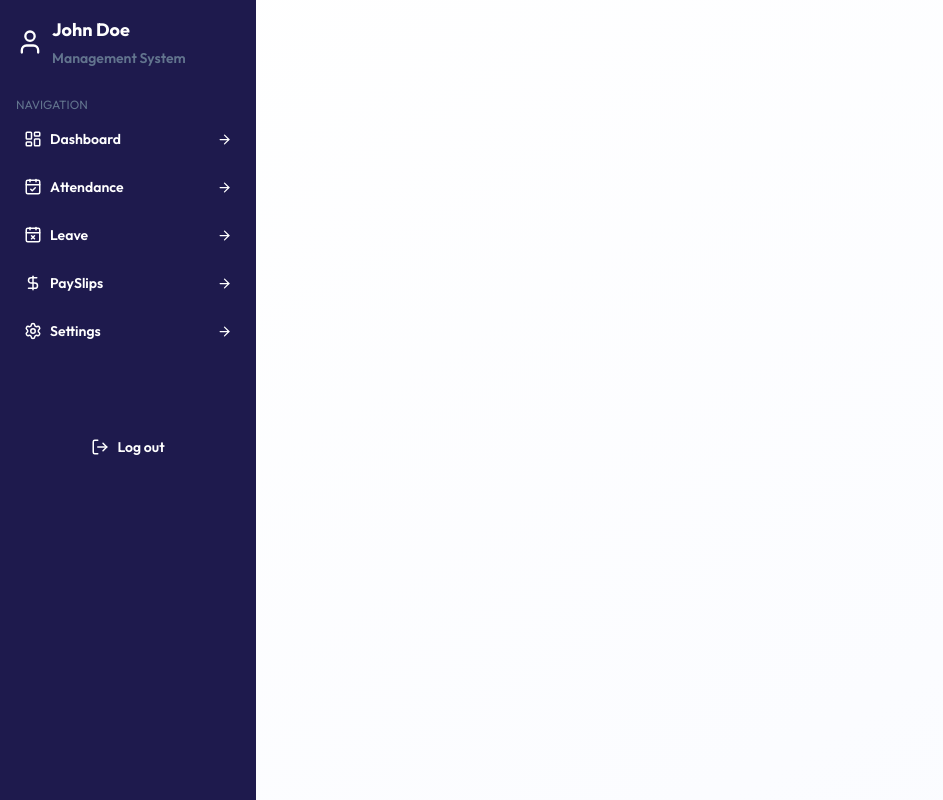
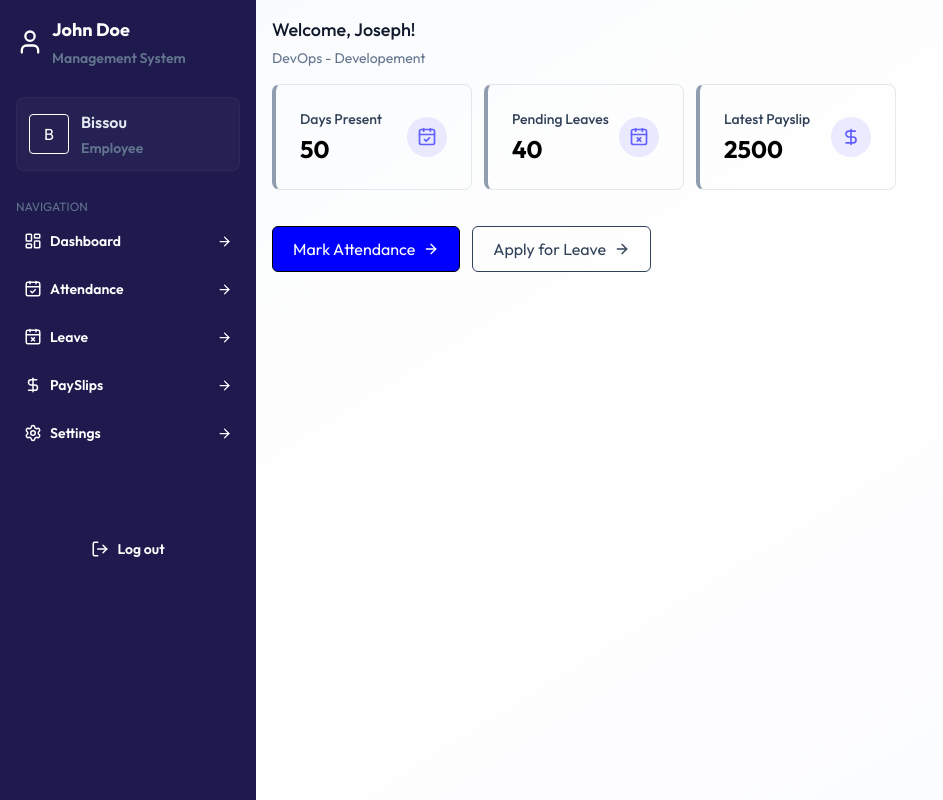
Before and after one commit to IzzaYoucef/Full-Stack-Employee-Management-System, a React (Vite) app in the folder client/: page /dashboard in a window 1280 px wide. Shown: the whole page, without its empty margins (0-943 px from the left). Built offline with nearby package versions, Linux system fonts and the light colour scheme.

Commit message:
added employee-dashboard + admin-dashboard (UI)

```diff
--- /dev/null
+++ b/client/src/components/AdminDashboard.jsx
@@ -0,0 +1,32 @@
+import React from 'react'
+import { UsersIcon, CalendarX, DollarSign } from 'lucide-react'
+
+const AdminDashboard = ({ data }) => {
+
+  const cardItems = [
+    { title: "Total Employees", icon: UsersIcon, number: 50 },
+    { title: "Pending Leave Requests", icon: CalendarX, number: 2},
+    { title: "Monthly Payroll", icon: DollarSign, number: 2500 },
+  ]
+
+  return (
+    <div className='flex gap-3'>
+      {cardItems.map((item) => (
+        <div
+          key={item.title}
+          className='flex justify-between items-center p-6 border border-gray-200 border-l-4 border-l-[#615FFF] rounded-lg w-60'
+        >
+          <div className='flex flex-col gap-1'>
+            <p className='font-medium text-sm text-[#314158]'>{item.title}</p>
+            <h1 className='font-bold text-2xl text-[#0F172B]'>{item.number}</h1>
+          </div>
+          <div className='h-10 w-10 flex items-center justify-center rounded-full bg-[#615FFF1F] text-[#615FFF]'>
+            <item.icon size={20} />
+          </div>
+        </div>
+      ))}
+    </div>
+  )
+}
+
+export default AdminDashboard
--- /dev/null
+++ b/client/src/components/EmployeeDahboard.jsx
@@ -0,0 +1,54 @@
+import React, { useState } from 'react'
+import { CalendarCheck, CalendarX, DollarSign, AlignRight, ArrowRight } from 'lucide-react'
+import { Link } from 'react-router-dom'
+
+const EmployeeDahboard = ({ data }) => {
+
+  const cardItems = [
+    { title: "Days Present", icon: CalendarCheck, number: 50 },
+    { title: "Pending Leaves", icon: CalendarX, number: 40 },
+    { title: "Latest Payslip", icon: DollarSign, number: 2500 },
+  ]
+
+
+  return (
+    <div className='gap-3'>
+      <div className='flex gap-3 fit-content '>
+        {cardItems.map((item) => (
+          <div
+            key={item.title}
+            className='flex justify-between items-center p-6 border border-gray-200 border-l-4 border-l-[#62748EB2] rounded-lg w-50'
+          >
+            <div className='flex flex-col gap-1'>
+              <p className='font-medium text-sm text-[#314158]'>{item.title}</p>
+              <h1 className='font-bold text-2xl'>{item.number}</h1>
+            </div>
+            <div className='h-10 w-10 flex items-center justify-center rounded-full bg-[#615FFF1F] text-[#615FFF]'>
+              <item.icon size={20} />
+            </div>
+          </div>
+         ))}
+      </div>
+
+      <div className='flex  gap-3 mt-9'>
+        <Link
+          to="/attendance"
+          className='flex justify-between items-center gap-2 cursor-pointer bg-[#0000FF] border rounded-md px-5 py-2.5'
+        >
+          <p className='text-white'>Mark Attendance</p>
+          <ArrowRight className='text-white' size={16} />
+        </Link>
+
+        <Link
+          to="/leave"
+          className='flex justify-between items-center gap-2 cursor-pointer text-[#314158] border rounded-md px-5 py-2.5'
+        >
+          <p>Apply for Leave</p>
+          <ArrowRight  size={16} />
+        </Link>
+      </div>
+    </div>
+  )
+}
+
+export default EmployeeDahboard
--- a/client/src/components/SideBar.jsx
+++ b/client/src/components/SideBar.jsx
@@ -27,7 +27,8 @@ const SideBar = () => {
   const location = useLocation()
   const navigate = useNavigate()
   const [name, setName] = useState("")
-
+  const [userName , setUserName] = useState("Bissou");
+  const role = "" || "Empoyee"
   useEffect(() => {
     setName(dummyProfileData.firstName + " " + dummyProfileData.lastName)
   }, [])
@@ -57,7 +58,19 @@ const SideBar = () => {
           )}
         </div>
       </div>
-
+        {userName && (
+          <div className='mb-3 mt-4 mb-1 p-3 rounded-lg bg-white/3 border  border-white/4' >
+            <div className='flex items-center gap-3'>
+                <div className='w-10 h-10 flex items-center justify-center border rounded border-white outline-none bg-transparent'>
+                  <span className='color-[#90A1B9] text-white font-500'>{userName.charAt(0).toUpperCase()}</span>
+                </div>
+              <div className="flex flex-col gap-1">
+                <h1 className="font-semibold text-md text-[#E2E8F0]">{userName}</h1>
+                <p className="text-sm text-[#62748E] font-semibold">{role === "Admin" ? "Administrator" : "Employee"}</p>
+              </div>
+            </div>
+          </div>
+        )}
       <p className="uppercase text-[#62748E] text-xs mt-4 mb-2">Navigation</p>
 
       <nav className="flex flex-col gap-1">
@@ -93,7 +106,7 @@ const SideBar = () => {
       {/* Mobile hamburger trigger */}
       <button
         type="button"
-        className="md:hidden p-2"
+        className="md:hidden p-2 flex items-start"
         onClick={() => setMobileShow(true)}
         aria-label="Open menu"
       >
--- a/client/src/pages/Dashboard.jsx
+++ b/client/src/pages/Dashboard.jsx
@@ -1,9 +1,40 @@
-import React from 'react'
+import React, { useEffect, useState } from 'react'
+import { dummyAdminDashboardData, dummyEmployeeDashboardData } from '../assets/assets'
+import EmployeeDahboard from '../components/EmployeeDahboard'
+import AdminDashboard from '../components/AdminDashboard'
 
 const Dashboard = () => {
-  return (
-    <div>Dashboard</div>
-  )
+    const [data, setData] = useState(null)
+    const [loading, setLoading] = useState(true)
+
+
+    useEffect(() => {
+        setData(dummyEmployeeDashboardData)
+        setLoading(false)
+        console.log(data)
+    }, [])
+
+    if (loading || !data) {
+        return (
+            <div className='h-screen w-full flex justify-center items-center'>
+                <span className='h-10 w-10 border-4 border-gray-200 border-t-indigo-600 rounded-full animate-spin'></span>
+            </div>
+        )
+    }
+
+    return (
+        <div className='grid gap-4 mx-4 mt-4'>
+            <div className='flex flex-col gap-1 justify-start'>
+                <h1 className='text-lg font-medium text-[#0F172B]'>Welcome, Joseph!</h1>
+                <p className='text-[#62748E] font-normal text-sm'>DevOps - Developement </p>
+            </div>
+
+            {data.role === "ADM"
+                ? <AdminDashboard data={data} />
+                : <EmployeeDahboard data={data} />
+            }
+        </div>
+    )
 }
 
 export default Dashboard
--- a/client/src/pages/Layout.jsx
+++ b/client/src/pages/Layout.jsx
@@ -1,11 +1,14 @@
 import React from 'react'
+import { Outlet } from 'react-router-dom'
 import SideBar from '../components/SideBar'
 
 const Layout = () => {
   return (
-    <div className='flex h-screen bg-linear-to-br from-slate-50-via-white to-indigo-50/30' >
-
+    <div className='flex h-screen bg-gradient-to-br from-slate-50 via-white to-indigo-50/30'>
         <SideBar/>
+        <main className='flex-1 overflow-y-auto'>
+          <Outlet/>
+        </main>
     </div>
   )
 }
```
